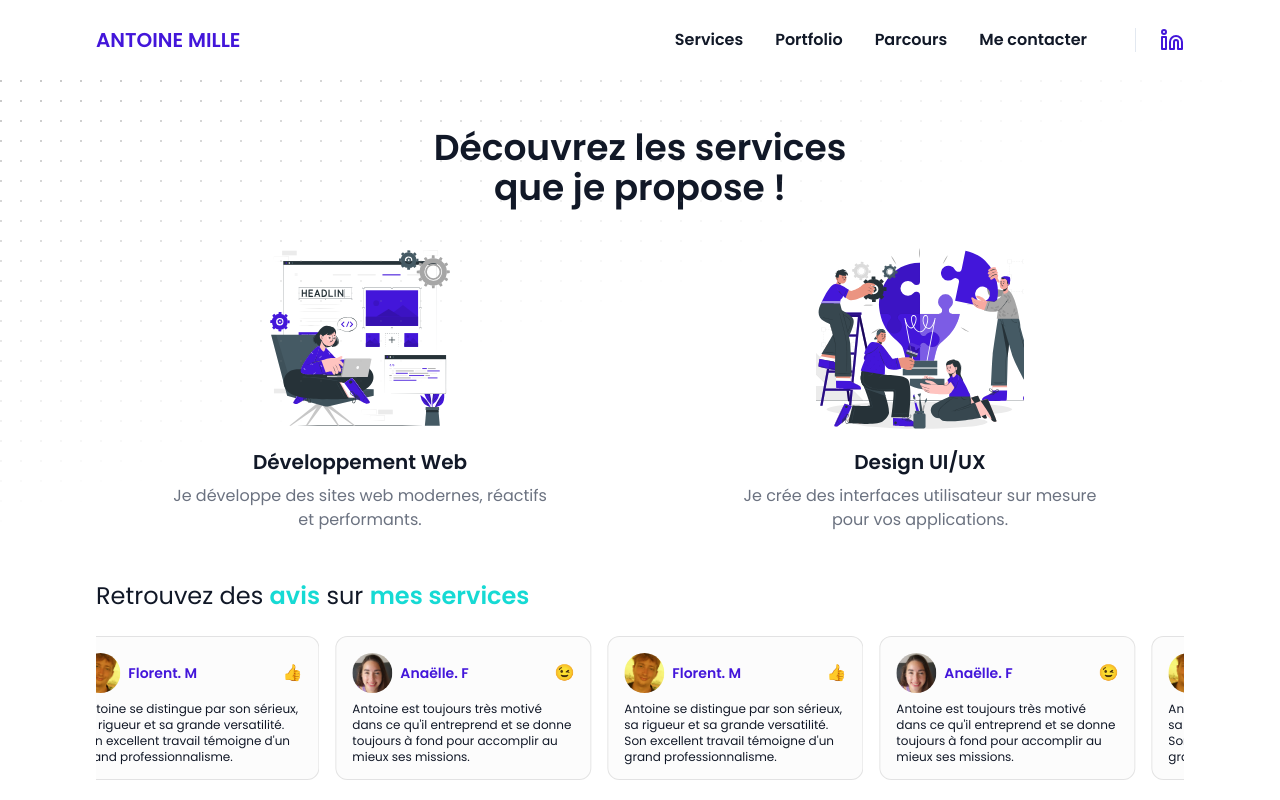
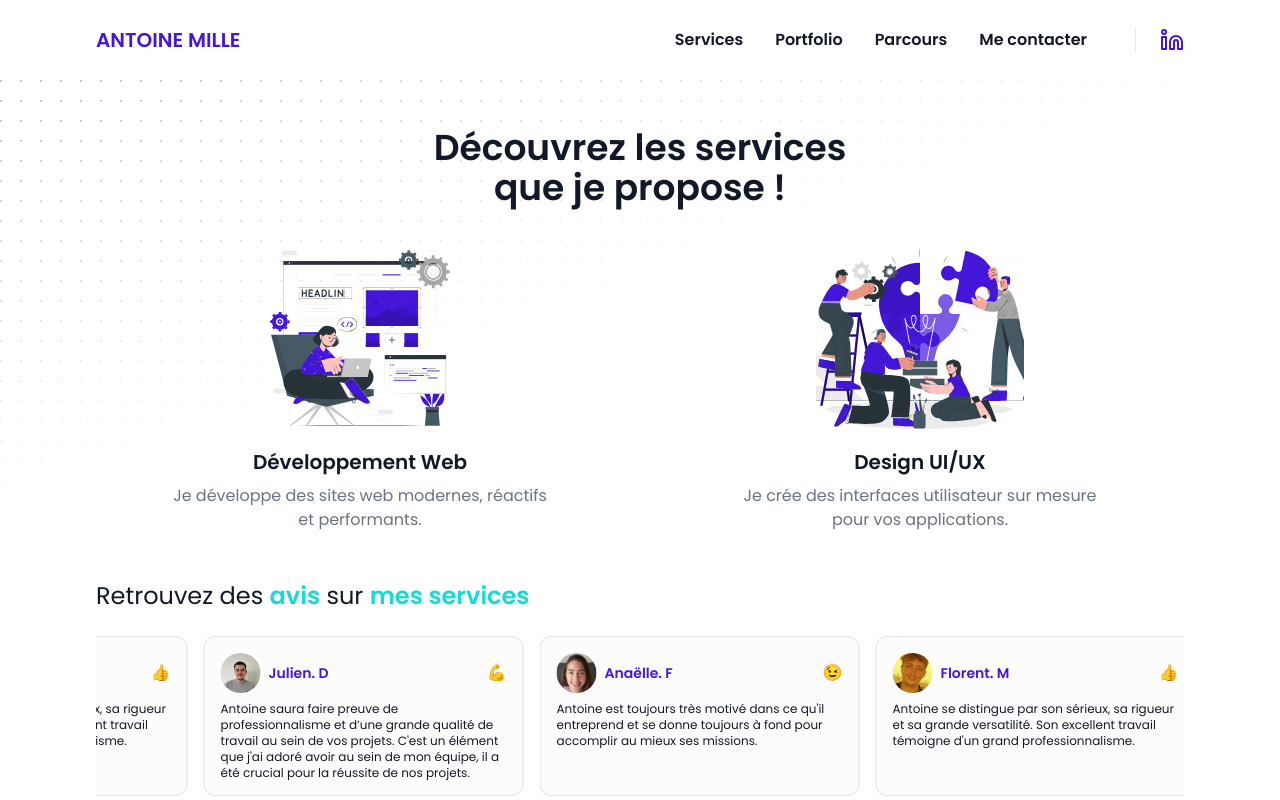
Before and after one commit to antoine-mille/antoinemlle, a Next.js app: page /services in a window 1280 px wide. Shown: the top 800 px of the page. Built offline with nearby package versions, Linux system fonts and the light colour scheme.

Commit message:
update: add julien review

```diff
--- a/components/review-marquee.tsx
+++ b/components/review-marquee.tsx
@@ -4,6 +4,7 @@ import { cn } from "@/lib/utils"
 
 import anaellePicture from "@/public/images/reviews/anaelle-picture.jpg"
 import florentPicture from "@/public/images/reviews/florent-picture.jpg"
+import julienPicture from "@/public/images/reviews/julien-picture.jpeg"
 
 const reviews = [
   {
@@ -17,6 +18,12 @@ const reviews = [
     body: "Antoine se distingue par son sérieux, sa rigueur et sa grande versatilité. Son excellent travail témoigne d'un grand professionnalisme.",
     img: florentPicture,
     smiley: "👍",
+  },
+  {
+    name: "Julien. D",
+    body: "Antoine saura faire preuve de professionnalisme et d’une grande qualité de travail au sein de vos projets. C'est un élément que j'ai adoré avoir au sein de mon équipe, il a été crucial pour la réussite de nos projets.",
+    img: julienPicture,
+    smiley: "💪",
   },
 ]
 
@@ -34,7 +41,7 @@ const ReviewCard = ({
   return (
     <figure
       className={cn(
-        "relative w-64 cursor-pointer overflow-hidden rounded-xl border p-4 h-36",
+        "relative w-80 cursor-pointer overflow-hidden rounded-xl border p-4 h-40",
         "border-gray-950/[.1] bg-gray-950/[.01] hover:bg-gray-950/[.05]"
       )}
     >
@@ -53,7 +60,7 @@ const ReviewCard = ({
         </div>
         <span>{smiley}</span>
       </div>
-      <blockquote className="mt-2 line-clamp-4 text-xs text-gray-900">
+      <blockquote className="mt-2 line-clamp-5 text-xs text-gray-900">
         {body}
       </blockquote>
     </figure>
```
Also changed, not shown: public/images/reviews/julien-picture.jpeg (added).
